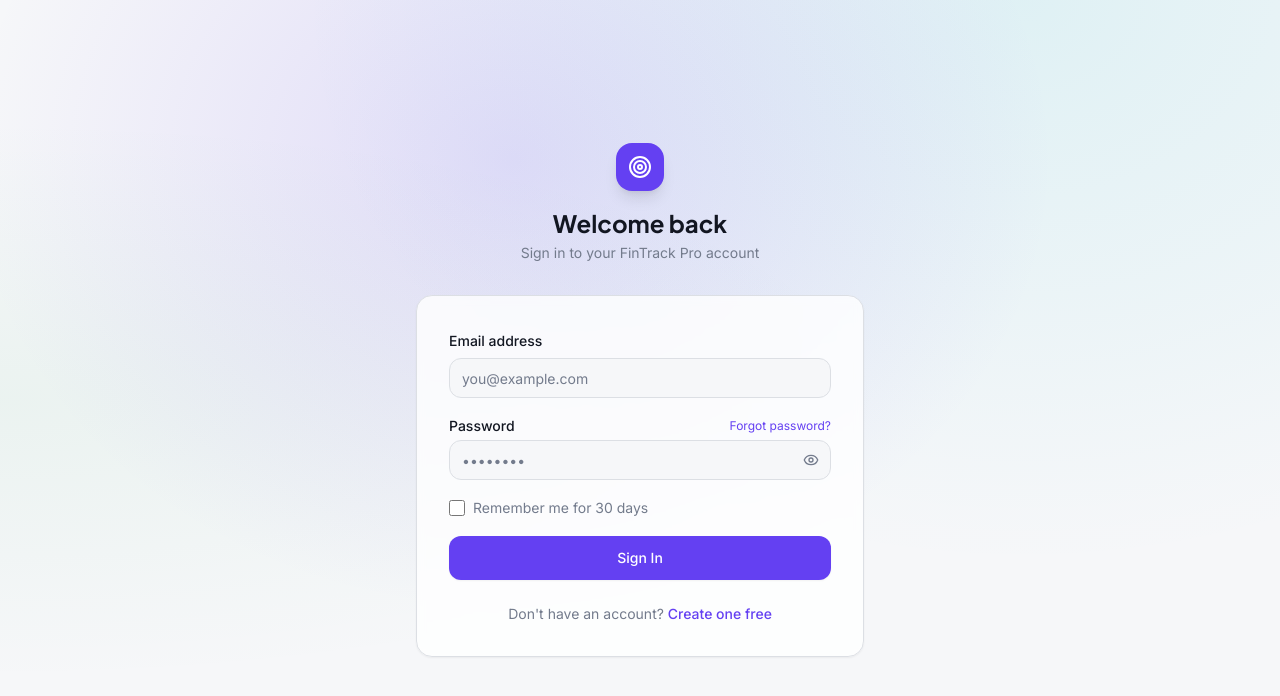
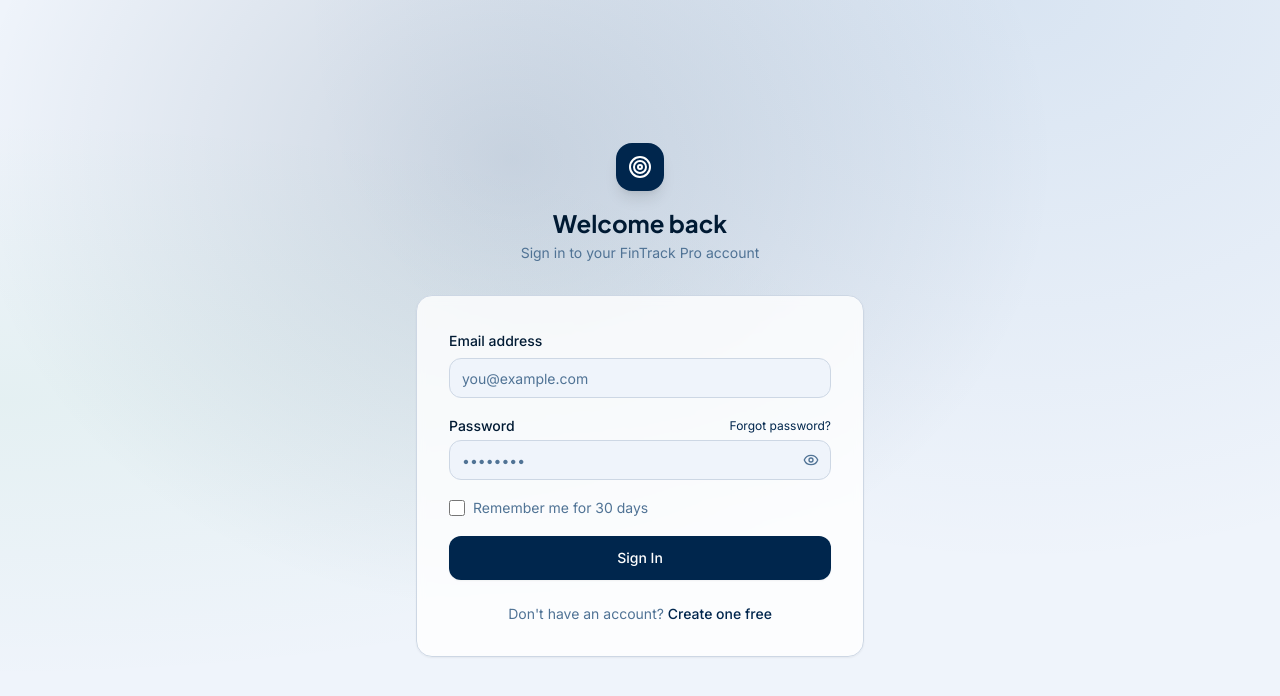
Before and after one commit to DanielSelby/thinkcash, a Next.js app: page /auth/login in a window 1280 px wide. Shown: the top 696 px of the page. Built offline with nearby package versions, Linux system fonts and the light colour scheme.

Commit message:
Apply Think-Shika PA brand colors #003049 #edf2fb

```diff
--- a/src/styles/globals.css
+++ b/src/styles/globals.css
@@ -4,19 +4,19 @@
 
 @layer base {
   :root {
-    --background: 220 20% 97%;
-    --foreground: 224 30% 10%;
+    --background: 214 60% 96%;
+    --foreground: 210 100% 10%;
     --card: 0 0% 100%;
-    --card-foreground: 224 30% 10%;
+    --card-foreground: 210 100% 10%;
     --popover: 0 0% 100%;
-    --popover-foreground: 224 30% 10%;
-    --primary: 252 87% 60%;
+    --popover-foreground: 210 100% 10%;
+    --primary: 210 100% 15%;
     --primary-foreground: 0 0% 100%;
-    --secondary: 220 14% 93%;
-    --secondary-foreground: 224 20% 25%;
-    --muted: 220 14% 93%;
-    --muted-foreground: 220 10% 50%;
-    --accent: 186 85% 43%;
+    --secondary: 214 40% 90%;
+    --secondary-foreground: 210 100% 15%;
+    --muted: 214 40% 92%;
+    --muted-foreground: 210 30% 45%;
+    --accent: 210 80% 35%;
     --accent-foreground: 0 0% 100%;
     --destructive: 4 84% 60%;
     --destructive-foreground: 0 0% 100%;
@@ -24,36 +24,36 @@
     --success-foreground: 0 0% 100%;
     --warning: 37 92% 50%;
     --warning-foreground: 0 0% 100%;
-    --border: 220 13% 88%;
-    --input: 220 13% 88%;
-    --ring: 252 87% 60%;
+    --border: 214 30% 85%;
+    --input: 214 30% 85%;
+    --ring: 210 100% 15%;
     --radius: 0.75rem;
   }
 
   .dark {
-    --background: 224 30% 7%;
-    --foreground: 220 20% 95%;
-    --card: 224 25% 10%;
-    --card-foreground: 220 20% 95%;
-    --popover: 224 25% 10%;
-    --popover-foreground: 220 20% 95%;
-    --primary: 252 87% 65%;
-    --primary-foreground: 0 0% 100%;
-    --secondary: 224 20% 15%;
-    --secondary-foreground: 220 15% 80%;
-    --muted: 224 20% 15%;
-    --muted-foreground: 220 10% 55%;
-    --accent: 186 85% 45%;
-    --accent-foreground: 0 0% 100%;
+    --background: 210 100% 9%;
+    --foreground: 214 60% 96%;
+    --card: 210 100% 12%;
+    --card-foreground: 214 60% 96%;
+    --popover: 210 100% 12%;
+    --popover-foreground: 214 60% 96%;
+    --primary: 214 60% 75%;
+    --primary-foreground: 210 100% 9%;
+    --secondary: 210 60% 18%;
+    --secondary-foreground: 214 60% 90%;
+    --muted: 210 60% 18%;
+    --muted-foreground: 214 30% 60%;
+    --accent: 214 60% 65%;
+    --accent-foreground: 210 100% 9%;
     --destructive: 4 75% 55%;
     --destructive-foreground: 0 0% 100%;
     --success: 142 70% 40%;
     --success-foreground: 0 0% 100%;
     --warning: 37 90% 55%;
     --warning-foreground: 0 0% 100%;
-    --border: 224 20% 18%;
-    --input: 224 20% 18%;
-    --ring: 252 87% 65%;
+    --border: 210 40% 20%;
+    --input: 210 40% 20%;
+    --ring: 214 60% 75%;
   }
 }
 
```
